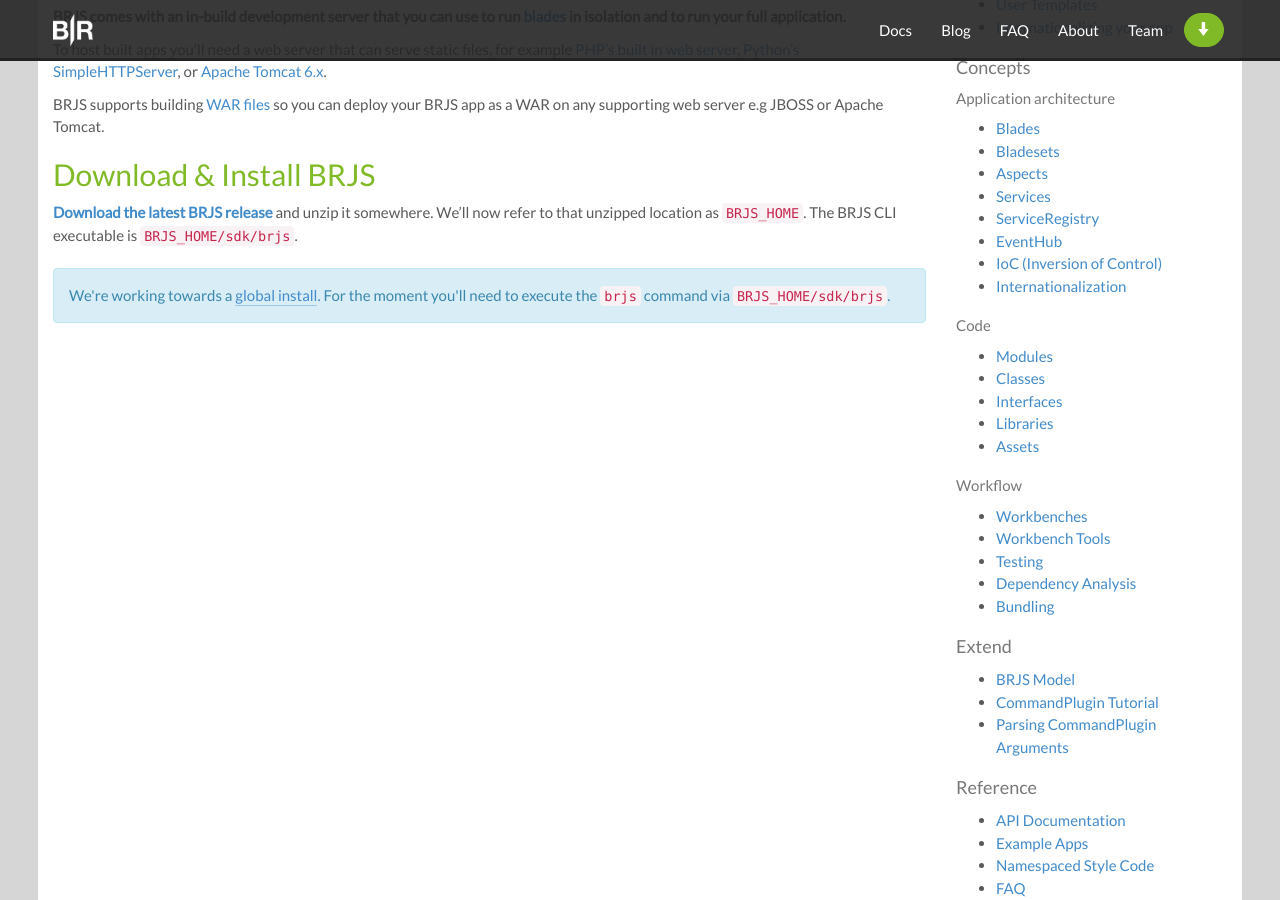
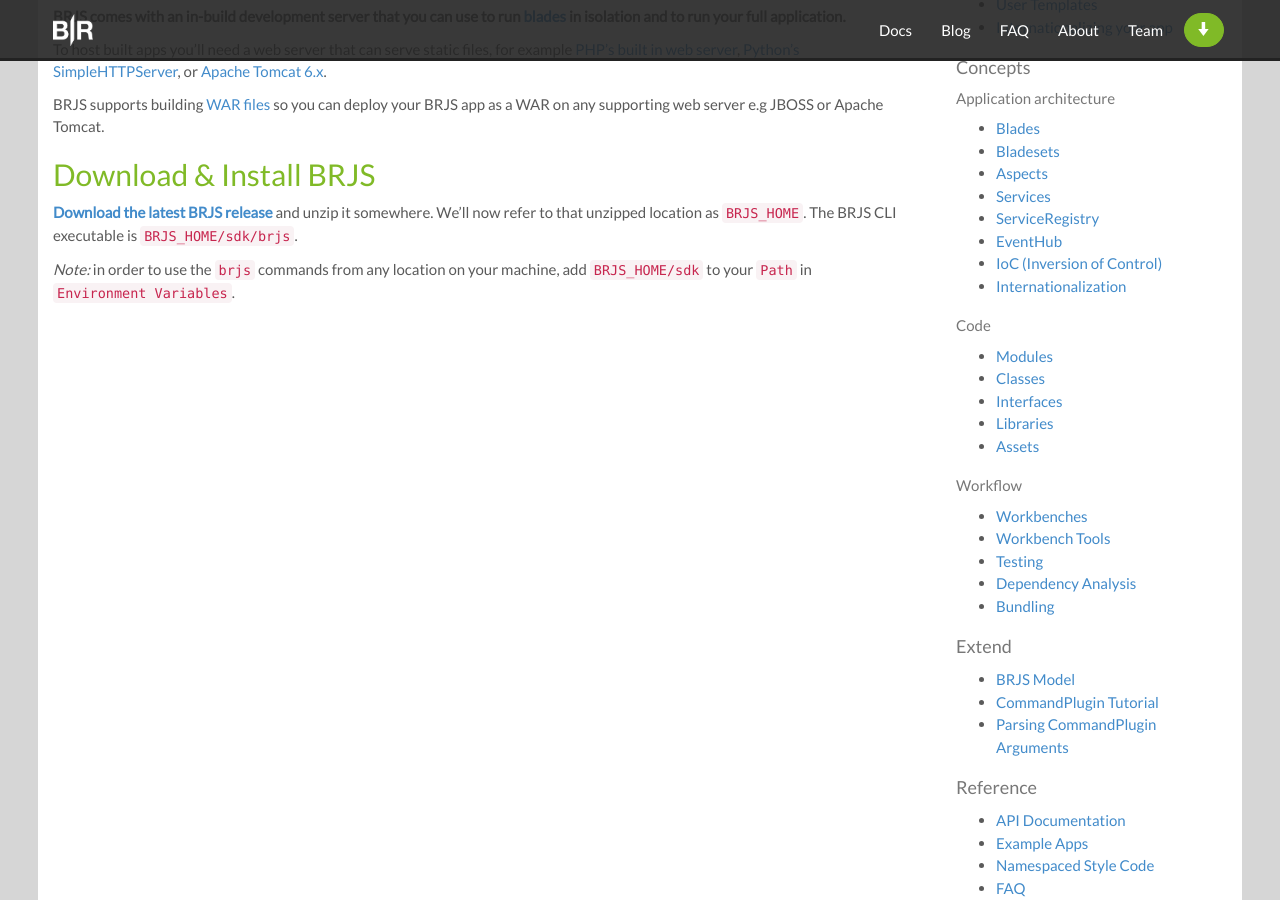
Before and after one commit to BladeRunnerJS/brjs-site, a Jekyll site: the page built from docs/use/install.md, in a window 1280 px wide and 900 px high, scrolled down 577 px. Built offline with Jekyll 4.4.1, drawn with Linux system fonts in a browser that asks for light colours; nearby versions of some CDN libraries; Markdown is read by kramdown in place of the engine named in the settings.

Commit message:
Added same note on adding brjs to the path in the Installation page.

```diff
--- a/docs/use/install.md
+++ b/docs/use/install.md
@@ -39,8 +39,4 @@
 
 <strong><a href="https://github.com/BladeRunnerJS/brjs/releases/" class="brjs-latest-download">Download the latest BRJS release</a></strong> and unzip it somewhere. We'll now refer to that unzipped location as `BRJS_HOME`. The BRJS CLI executable is `BRJS_HOME/sdk/brjs`.
 
-<div class="alert alert-info">
-  <p>
-    We're working towards a <a href="https://github.com/BladeRunnerJS/brjs/issues/1">global install</a>. For the moment you'll need to execute the <code>brjs</code> command via <code>BRJS_HOME/sdk/brjs</code>.
-  </p>
-</div>
+*Note:* in order to use the `brjs` commands from any location on your machine, add `BRJS_HOME/sdk` to your `Path` in `Environment Variables`.
```
